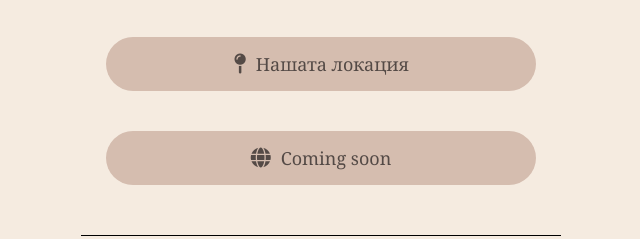
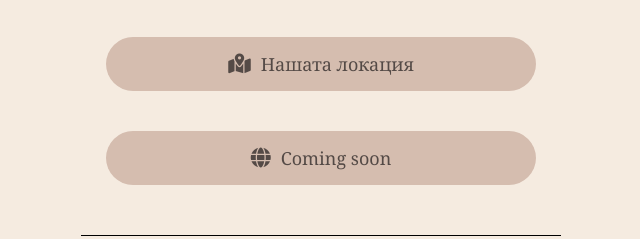
Before and after one commit to 1whit3r0se/reformit-studio, a plain HTML site: page index.html in a window 1280 px wide. Shown: the part 531-770 px from the top of the page, 319-959 px from the left. Drawn offline with Linux system fonts and the light colour scheme.

Commit message:
icon update

```diff
--- a/index.html
+++ b/index.html
@@ -87,7 +87,7 @@
             Запазете час
         </a>
         <a href="https://maps.app.goo.gl/5ia6WprhepGehJAa8" class="link" target="_blank">
-            <i class="fas fa-map-pin social-icon"></i>
+            <i class="fa-solid fa-map-location-dot social-icon"></i>
             Нашата локация
         </a>
         <a href="YOUR_SITE_URL" class="link" target="_blank">
```
